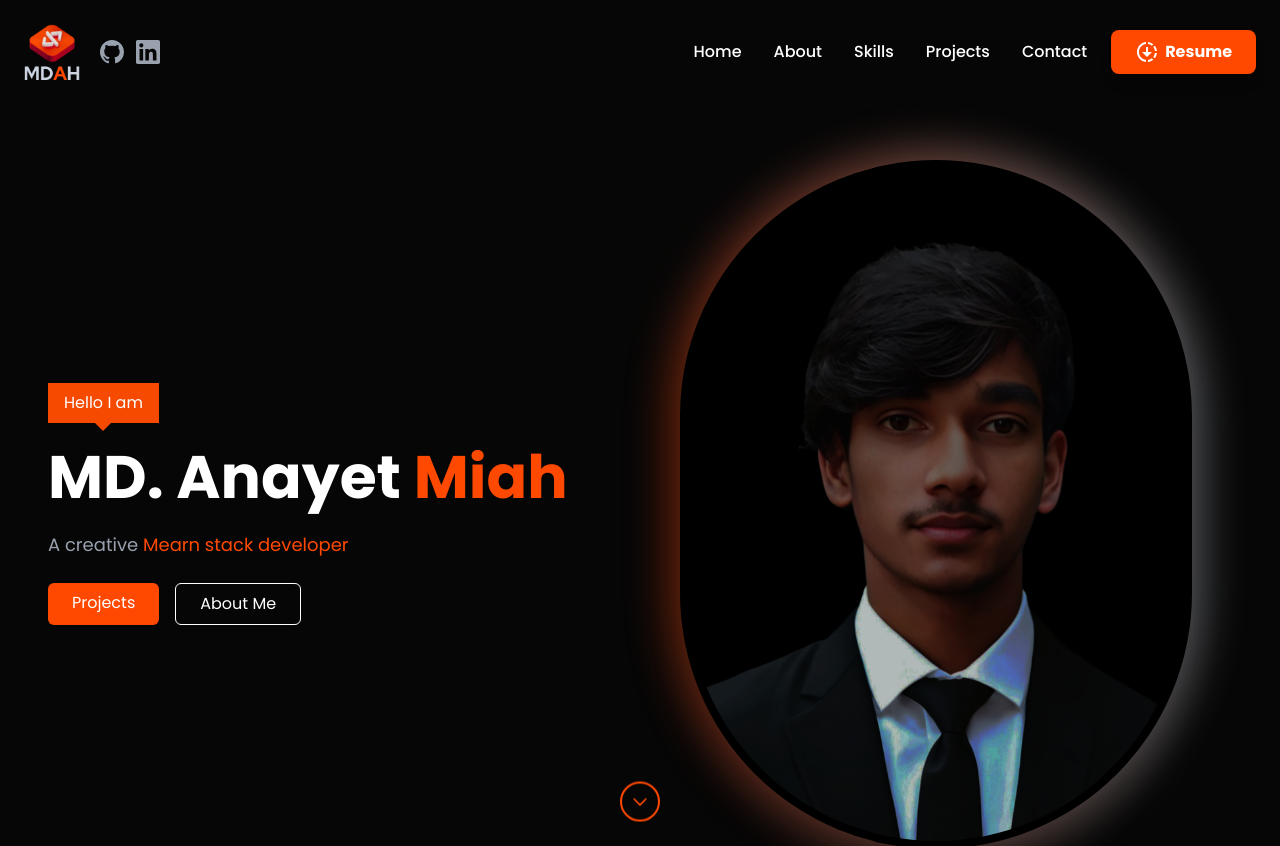
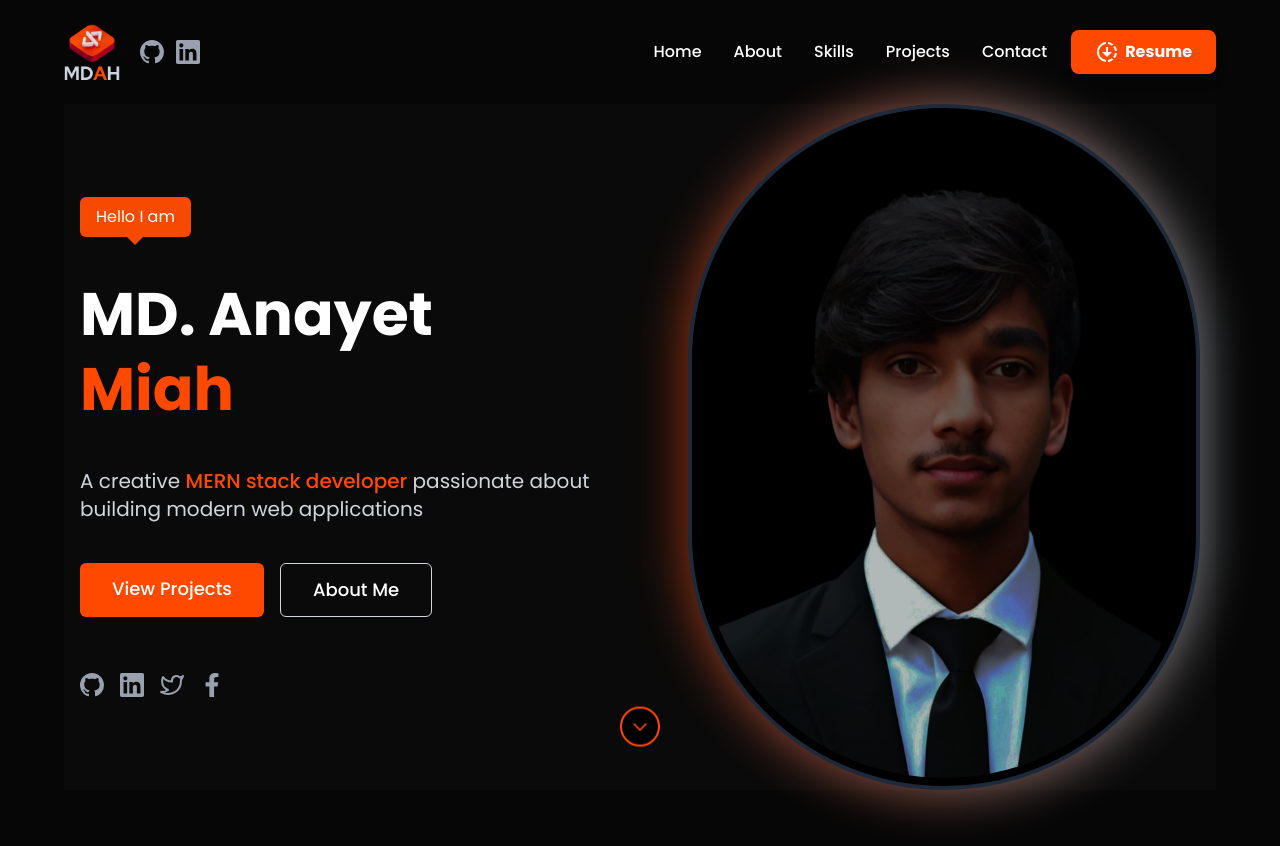
Before and after one commit to ana-yet/my-portfolio, a React (Vite) app: page / in a window 1280 px wide. Shown: the top 846 px of the page. Built offline with nearby package versions, Linux system fonts and the light colour scheme.

Commit message:
updated banner

```diff
--- a/src/components/Banner/Banner.jsx
+++ b/src/components/Banner/Banner.jsx
@@ -1,105 +1,110 @@
 import React from "react";
 import image from "../../assets/me.png";
-import { motion } from "framer-motion";
+import { VscGithubInverted } from "react-icons/vsc";
+import { SiLinkedin } from "react-icons/si";
+import { FiTwitter } from "react-icons/fi";
+import { FaFacebookF } from "react-icons/fa";
 
 const Banner = () => {
-  const containerVariants = {
-    hidden: { opacity: 0 },
-    visible: {
-      opacity: 1,
-      transition: {
-        staggerChildren: 0.2,
-        delayChildren: 0.3,
-      },
-    },
-  };
-
-  const itemVariants = {
-    hidden: { y: 20, opacity: 0 },
-    visible: {
-      opacity: 1,
-      y: 0,
-      transition: { duration: 0.7, ease: "easeOut" },
-    },
-  };
   return (
     <section
       id="home"
-      className="min-h-[calc(100vh-30vh)]  flex items-center  text-white relative my-14"
+      className="min-h-[calc(100vh-15vh)] max-w-6xl mx-auto flex items-center justify-center text-white relative px-4 py-20 md:py-0 bg-[#0a0a0a]"
     >
-      <motion.div
-        variants={containerVariants}
-        initial="hidden"
-        animate="visible"
-        className="container mx-auto flex flex-col-reverse md:flex-row items-center px-4 md:px-12 "
-      >
-        {/* Left Side  content */}
-        <div className="md:w-1/2 text-center md:text-left  space-y-6">
-          <motion.div
-            variants={itemVariants}
-            className="inline-block bg-orange-600 px-4 py-2 relative"
-          >
+      <div className="w-full flex flex-col-reverse md:flex-row items-center gap-12 md:gap-16 lg:gap-24">
+        {/* Left Side - Content */}
+        <div className="w-full md:w-1/2 space-y-8 md:space-y-10 text-center md:text-left animate-fadeIn">
+          <div className="inline-block bg-orange-600 px-4 py-2 rounded-md relative animate-float">
             Hello I am
             <div className="absolute bottom-[-8px] left-1/2 transform -translate-x-1/2 w-0 h-0 border-l-8 border-r-8 border-t-8 border-l-transparent border-r-transparent border-t-orange-600"></div>
-          </motion.div>
+          </div>
 
-          <motion.h1
-            variants={itemVariants}
-            className="text-4xl md:text-6xl font-bold"
-          >
+          <h1 className="text-4xl sm:text-5xl md:text-6xl font-bold leading-tight animate-fadeInUp">
             MD. Anayet <span className="text-primary">Miah</span>
-          </motion.h1>
+          </h1>
 
-          <motion.p variants={itemVariants} className="text-gray-400 text-lg">
+          <p className="text-gray-300 text-lg md:text-xl max-w-lg mx-auto md:mx-0 animate-fadeInUp delay-100">
             A creative{" "}
-            <span className="text-primary">Mearn stack developer</span>
-          </motion.p>
+            <span className="text-primary font-medium">
+              MERN stack developer
+            </span>{" "}
+            passionate about building modern web applications
+          </p>
 
-          <motion.div
-            variants={itemVariants}
-            className="flex flex-col md:flex-row gap-4 justify-center md:justify-start"
-          >
-            <motion.a
-              variants={itemVariants}
+          <div className="flex flex-col sm:flex-row gap-4 justify-center md:justify-start animate-fadeInUp delay-200">
+            <a
               href="#projects"
-              className="bg-primary hover:bg-orange-700 text-white py-2 px-6 rounded-md transition"
+              className="bg-primary hover:bg-orange-700 text-white py-3 px-8 rounded-md transition-all duration-300 font-medium text-lg transform hover:scale-105 active:scale-95"
             >
-              Projects
-            </motion.a>
-            <motion.a
-              variants={itemVariants}
+              View Projects
+            </a>
+            <a
               href="#about"
-              className="border border-white hover:border-orange-600 hover:text-orange-600 py-2 px-6 rounded-md transition"
+              className="border border-gray-300 hover:border-orange-600 hover:text-orange-600 py-3 px-8 rounded-md transition-all duration-300 font-medium text-lg transform hover:scale-105 active:scale-95"
             >
               About Me
-            </motion.a>
-          </motion.div>
+            </a>
+          </div>
+
+          {/* Social Links */}
+          <div className="flex gap-4 justify-center md:justify-start pt-4 animate-fadeInUp delay-300">
+            <a
+              href="https://github.com/ana-yet"
+              target="_blank"
+              rel="noopener noreferrer"
+              className="text-gray-400 hover:text-primary transition-all duration-300 transform hover:-translate-y-1"
+            >
+              <VscGithubInverted size={24} />
+            </a>
+            <a
+              href="https://linkedin.com/in/ana-yet"
+              target="_blank"
+              rel="noopener noreferrer"
+              className="text-gray-400 hover:text-primary transition-all duration-300 transform hover:-translate-y-1"
+            >
+              <SiLinkedin size={24} />
+            </a>
+            <a
+              href="https://twitter.com/md_anayet_m"
+              target="_blank"
+              rel="noopener noreferrer"
+              className="text-gray-400 hover:text-primary transition-all duration-300 transform hover:-translate-y-1"
+            >
+              <FiTwitter size={24} />
+            </a>
+            <a
+              href="https://www.facebook.com/ana.y37.h0"
+              target="_blank"
+              rel="noopener noreferrer"
+              className="text-gray-400 hover:text-primary transition-all duration-300 transform hover:-translate-y-1"
+            >
+              <FaFacebookF size={24} />
+            </a>
+          </div>
         </div>
 
-        {/*image*/}
-        <motion.div
-          className="lg:w-1/2 mx-auto w-full max-w-xs sm:max-w-sm md:max-w-md lg:max-w-lg"
-          variants={itemVariants}
-        >
+        {/* Right Side - Image */}
+        <div className="w-full md:w-1/2 max-w-md lg:max-w-lg animate-fadeIn delay-300">
           <div className="relative group">
-            <div
-              className="absolute -inset-1.5 bg-gradient-to-r from-primary to-accent rounded-full blur-xl opacity-50
-                                            group-hover:opacity-75 transition duration-500 animate-pulse"
-            ></div>
-            <figure className="relative bg-black p-2 rounded-full leading-none flex items-center">
+            <div className="absolute -inset-1.5 bg-gradient-to-r from-primary to-accent rounded-full blur-xl opacity-50 group-hover:opacity-75 transition-opacity duration-500"></div>
+            <figure className="relative bg-black p-2 rounded-full overflow-hidden border-4 border-gray-800  ">
               <img
                 src={image}
-                alt=" MD. Anayet Miah"
-                className="w-full h-auto rounded-full shadow-2xl"
+                alt="MD. Anayet Miah"
+                className="w-full h-auto rounded-full shadow-2xl group-hover:scale-110 transition-transform duration-500"
+                loading="lazy"
+                width="500"
+                height="500"
               />
             </figure>
           </div>
-        </motion.div>
-      </motion.div>
+        </div>
+      </div>
 
-      <div className="absolute -bottom-14 md:bottom-6 left-1/2 transform -translate-x-1/2">
-        <div className="w-10 h-10 border-2 border-primary rounded-full flex items-center justify-center animate-bounce">
-          <a href="#about">
+      {/* Scroll Down Indicator */}
+      <div className="absolute bottom-1 md:bottom-10 left-1/2 transform -translate-x-1/2 animate-bounce">
+        <a href="#about" className="block">
+          <div className="w-10 h-10 border-2 border-primary rounded-full flex items-center justify-center bg-black bg-opacity-50">
             <svg
               className="w-5 h-5 text-primary"
               fill="none"
@@ -113,8 +118,8 @@ const Banner = () => {
                 d="M19 9l-7 7-7-7"
               />
             </svg>
-          </a>
-        </div>
+          </div>
+        </a>
       </div>
     </section>
   );
--- a/src/components/Navbar/Navbar.jsx
+++ b/src/components/Navbar/Navbar.jsx
@@ -141,7 +141,7 @@ const Navbar = () => {
           : "py-3 md:py-6 bg-transparent"
       }`}
     >
-      <div className="container mx-auto flex justify-between items-center px-4 md:px-6">
+      <div className="max-w-6xl mx-auto flex justify-between items-center ">
         <div className="flex items-center gap-3 md:gap-5">
           <Logo />
           <div className="hidden sm:flex gap-2 md:gap-3 items-center">
```
